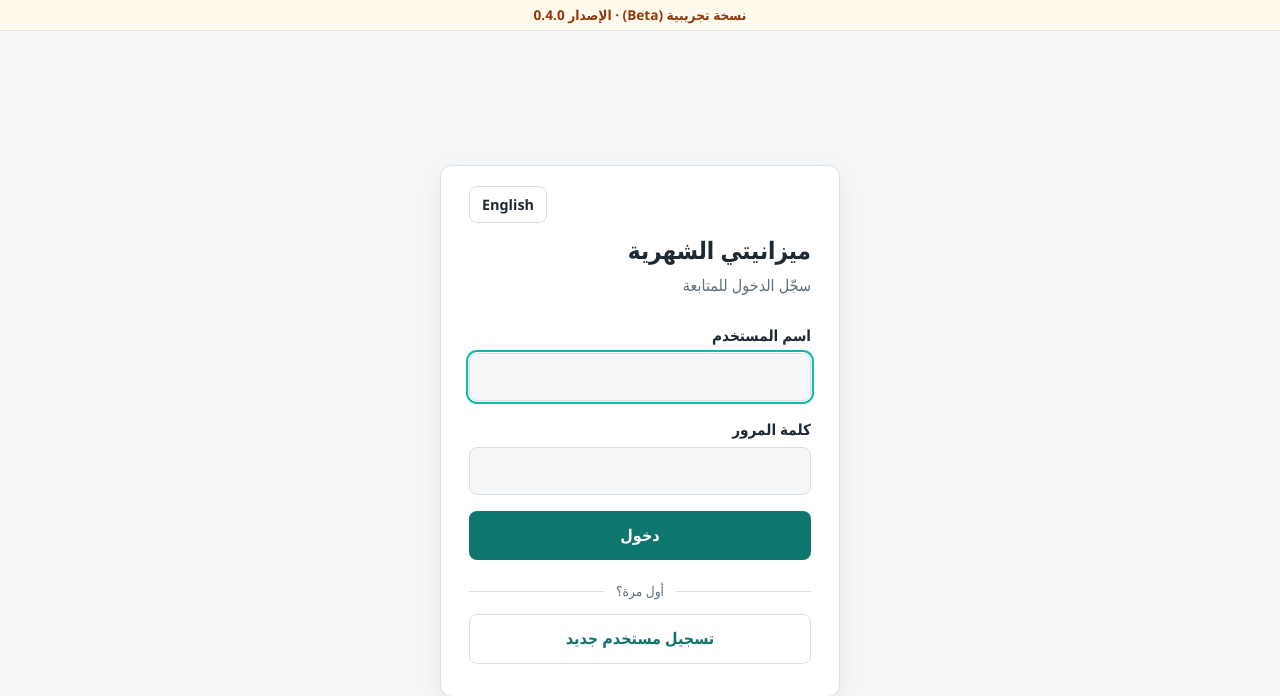
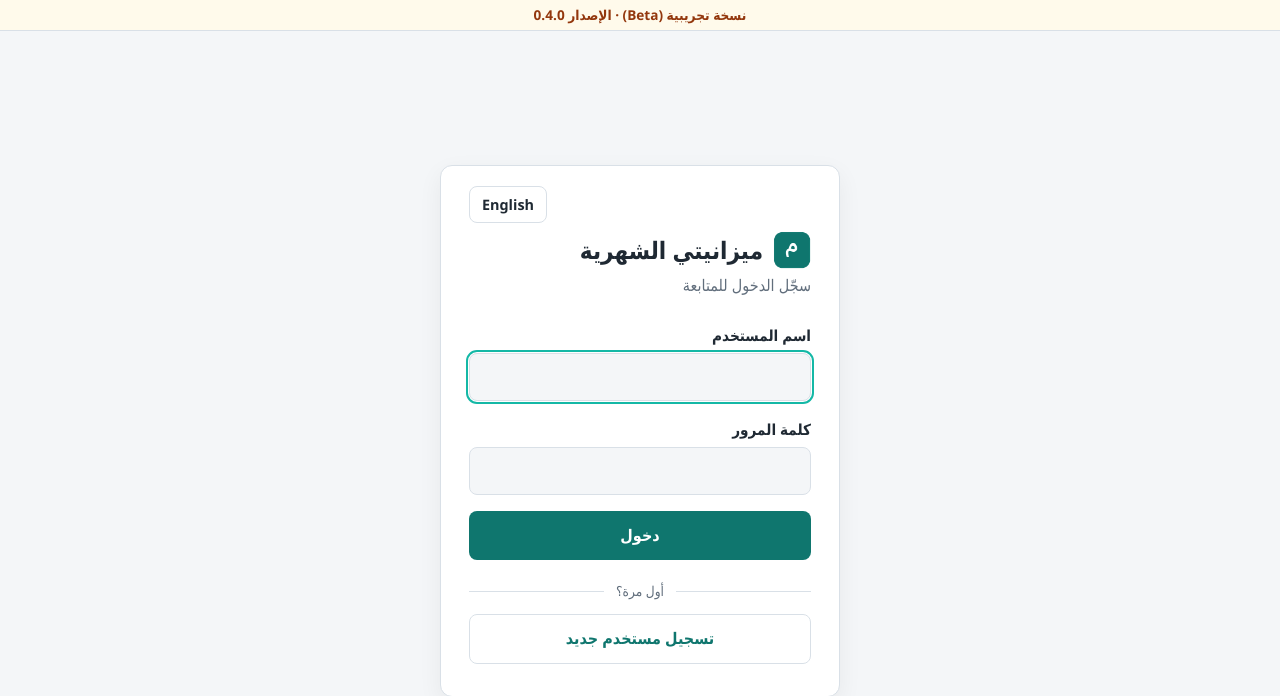
Before and after one commit to Abdelrahman-Elsayed-2001/Mezaniya, a Flask app: page /login?next=/ in a window 1280 px wide. Shown: the top 696 px of the page. Run offline with Flask 3, Linux system fonts and the light colour scheme; parts of the project's set-up code (start-up, migrations or seed data) failed here and were passed over.

Commit message:
Show the Mezaniya "م" logo next to the app name
The logo is the installer icon (packaging/mezaniya.ico) saved as a
128px PNG in app/static/img. It sits at the start of every page title
(right in Arabic, left in English) and is also the browser tab icon.

Co-Authored-By: Claude Opus 5.5 <noreply@anthropic.com>
Claude-Session: https://claude.ai/code/session_01XBxSWZFbPkhqFEdsKPSuwP

```diff
--- a/app/static/css/app.css
+++ b/app/static/css/app.css
@@ -119,10 +119,16 @@ a { color: var(--primary-ink); }
 }
 
 .brand {
+  display: flex;
+  align-items: center;
+  gap: 0.4em;
   margin: 0 0 4px;
   font-size: 1.5rem;
   font-weight: 700;
 }
+
+/* the "م" mark sits on the start side of the name (right in RTL, left in LTR) */
+.brand-logo { width: 1.6em; height: 1.6em; flex: none; }
 
 .subtitle {
   margin: 0 0 24px;
--- a/app/templates/app.html
+++ b/app/templates/app.html
@@ -3,7 +3,7 @@
 <div x-data="dashboard" x-cloak>
   <header class="topbar">
     <div class="topbar-start">
-      <h1 class="brand">{{ t('app.title') }}</h1>
+      <h1 class="brand"><img class="brand-logo" src="{{ url_for('static', filename='img/logo.png') }}" alt="">{{ t('app.title') }}</h1>
       <label class="month-picker">
         <span class="sr-only">{{ t('nav.month') }}</span>
         <select @change="load(Number($event.target.value))" :disabled="busy">
--- a/app/templates/base.html
+++ b/app/templates/base.html
@@ -4,6 +4,7 @@
   <meta charset="utf-8">
   <meta name="viewport" content="width=device-width, initial-scale=1">
   <title>{% block title %}{{ t('app.title') }}{% endblock %}</title>
+  <link rel="icon" type="image/png" href="{{ url_for('static', filename='img/logo.png') }}">
   <link rel="stylesheet" href="{{ url_for('static', filename='css/app.css') }}">
   {# only computed #rrggbb values (app/themes.py), so |safe can't let anything else in #}
   <style id="theme-style">{{ (theme_css or '')|safe }}</style>
--- a/app/templates/change_password.html
+++ b/app/templates/change_password.html
@@ -4,7 +4,7 @@
 <main class="auth-wrap">
   <form class="auth-card" data-endpoint="/auth/change-password" data-success="/" novalidate>
     <div class="auth-top">{% include "_lang_switch.html" %}</div>
-    <h1 class="brand">{{ t('auth.change.title') }}</h1>
+    <h1 class="brand"><img class="brand-logo" src="{{ url_for('static', filename='img/logo.png') }}" alt="">{{ t('auth.change.title') }}</h1>
     <p class="subtitle">{{ username }}</p>
     {% if forced %}
     <div class="alert alert-warn">{{ t('auth.change.forced') }}</div>
--- a/app/templates/login.html
+++ b/app/templates/login.html
@@ -4,7 +4,7 @@
 <main class="auth-wrap">
   <form class="auth-card" data-endpoint="/auth/login" data-success="{{ next }}" novalidate>
     <div class="auth-top">{% include "_lang_switch.html" %}</div>
-    <h1 class="brand">{{ t('app.title') }}</h1>
+    <h1 class="brand"><img class="brand-logo" src="{{ url_for('static', filename='img/logo.png') }}" alt="">{{ t('app.title') }}</h1>
     <p class="subtitle">{{ t('auth.login.subtitle') }}</p>
     <div class="alert alert-error" role="alert" hidden></div>
     <input type="hidden" name="next" value="{{ next }}">
--- a/app/templates/register.html
+++ b/app/templates/register.html
@@ -4,7 +4,7 @@
 <main class="auth-wrap">
   <form class="auth-card" data-endpoint="/auth/register" data-success="/" novalidate>
     <div class="auth-top">{% include "_lang_switch.html" %}</div>
-    <h1 class="brand">{{ t('auth.register.title') }}</h1>
+    <h1 class="brand"><img class="brand-logo" src="{{ url_for('static', filename='img/logo.png') }}" alt="">{{ t('auth.register.title') }}</h1>
     <p class="subtitle">{{ t('auth.register.subtitle') }}</p>
     <div class="alert alert-error" role="alert" hidden></div>
     <div class="field">
--- a/app/templates/settings.html
+++ b/app/templates/settings.html
@@ -4,7 +4,7 @@
 <div x-data="settingsPage" x-cloak>
   <header class="topbar">
     <div class="topbar-start">
-      <h1 class="brand">{{ t('common.settings') }}</h1>
+      <h1 class="brand"><img class="brand-logo" src="{{ url_for('static', filename='img/logo.png') }}" alt="">{{ t('common.settings') }}</h1>
       <a class="btn btn-small btn-ghost" href="/">{{ t('settings.back') }}</a>
     </div>
     <nav>
```
Also changed, not shown: app/static/img/logo.png (added).
